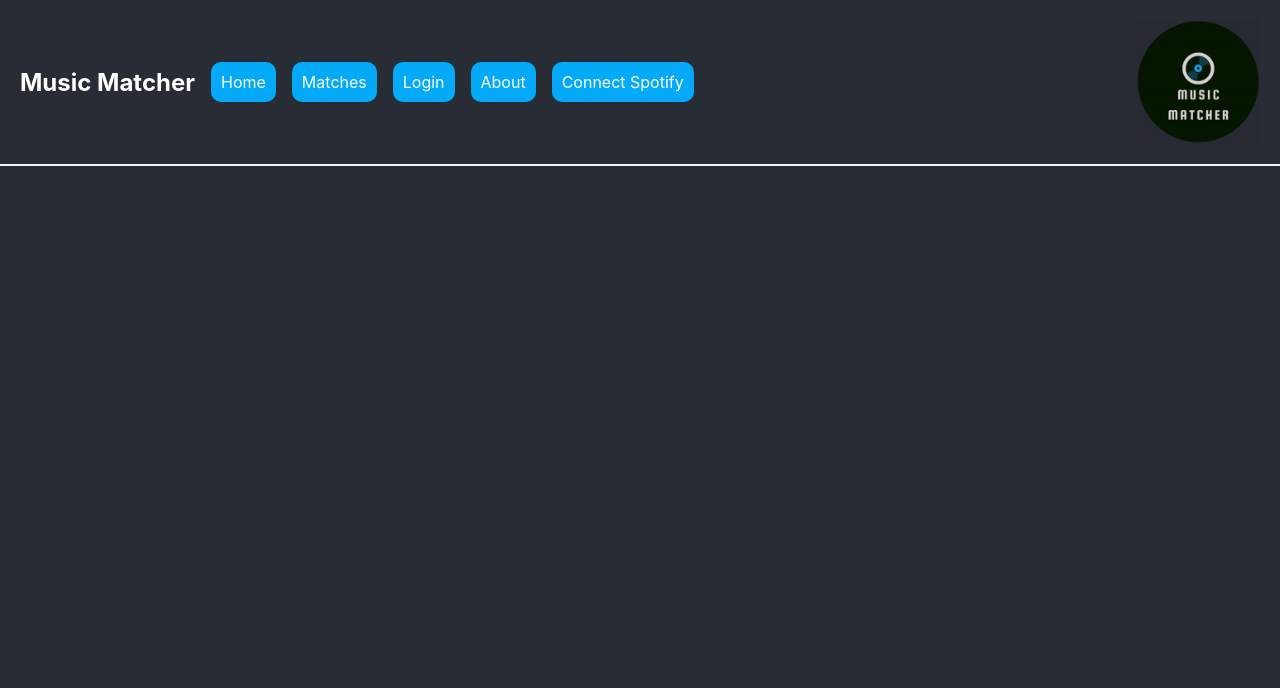
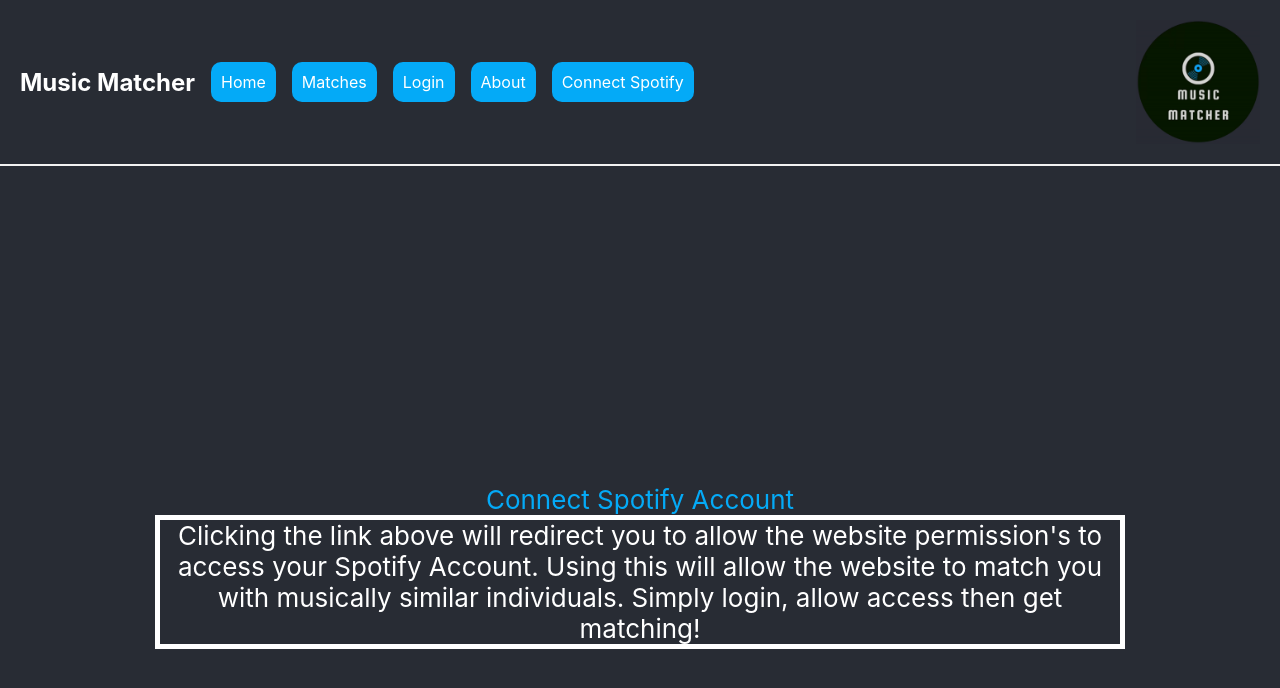
Before and after one commit to shorowitz03/HackIllinois, a React (Vite) app in the folder frontend/: page /connect in a window 1280 px wide. Shown: the top 688 px of the page. Built offline with nearby package versions, Linux system fonts and the light colour scheme.

Commit message:
Spotify Connection Auth to Front End

```diff
--- a/frontend/src/SpotCon.jsx
+++ b/frontend/src/SpotCon.jsx
@@ -8,9 +8,16 @@
 
   render() {
     return (
-        <div className="test">
+        <div>
+          <a href="http://localhost:5000/api/auth/login" target="blank" className="spot-link">
+            Connect Spotify Account
+          </a>
 
-
+          <p className="spot-descrip">
+            Clicking the link above will redirect you to allow the website permission's
+            to access your Spotify Account. Using this will allow the website to match you with musically
+            similar individuals. Simply login, allow access then get matching!
+          </p>
         </div>
     );
   }
--- a/frontend/src/contactus.jsx
+++ b/frontend/src/contactus.jsx
@@ -12,7 +12,7 @@
         <div>
             About us!
             <p>Music Matcher was a project created by a team of 6 during the 2022 HackIllinois. Created using
-                Vite, React, Cloudflare, Javascript, MongoDB.
+                Vite, React, Cloudflare, Javascript, and MongoDB.
             </p>
         </div>
 
--- a/frontend/src/index.css
+++ b/frontend/src/index.css
@@ -141,3 +141,26 @@
   align-content: center;
   justify-content: center;
 }
+
+.spot-link:link{
+  color: #04aaf7;
+  text-decoration: none;
+  padding-bottom: 20px;
+}
+
+.spot-link:visited{
+  color:#04aaf7;
+  text-decoration:none;
+  padding-bottom: 20px;
+}
+.spot-descrip{
+  border-style: solid;
+  border-width: 5px 5px 5px 5px;
+  text-decoration: none;
+  color: white;
+  display: flex;
+  justify-content: center;
+  align-content: center;
+  max-width: 75%;
+  margin: 0px auto;
+}
```
